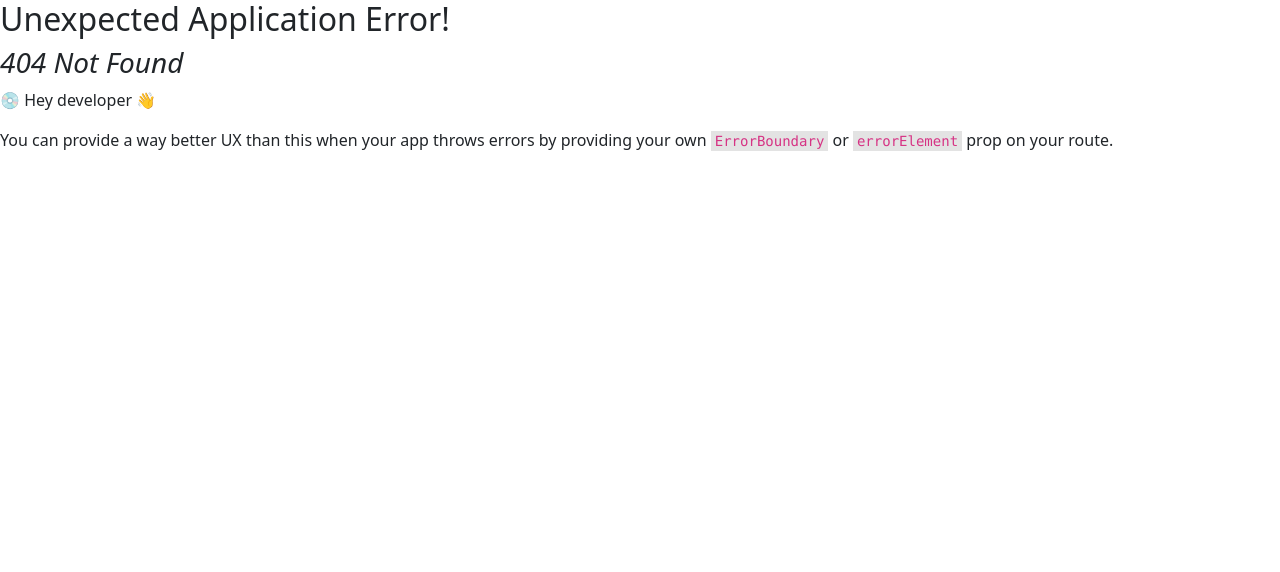
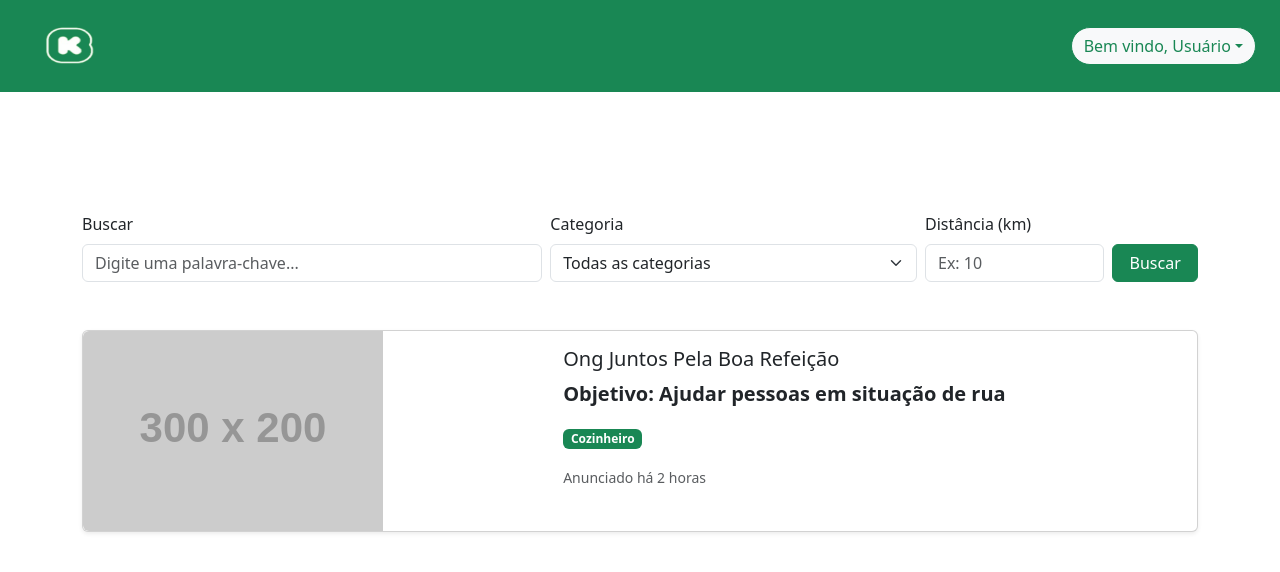
Before and after one commit to AlissonMartin/ong-client, a React (Vite) app: page /ongPage in a window 1280 px wide. Before the commit this address had no page. Shown: the top 572 px of the page. Built offline with nearby package versions, Linux system fonts and the light colour scheme.

Commit message:
pagina para mostrar as ongs

```diff
--- a/src/main.jsx
+++ b/src/main.jsx
@@ -6,6 +6,7 @@ import Login from './pages/Login';
 import { createBrowserRouter, RouterProvider } from "react-router-dom";
 import './index.scss'
 import Cadastro from './pages/Cadastro';
+import OngPage from './pages/OngPage';
 import EditUsu from './pages/user/EditUsu';
 import ShowUsu from './pages/user/ShowUsu';
 import EditOng from './pages/ong/EditOng';
@@ -44,6 +45,10 @@ const router = createBrowserRouter([
     path: "/showOng",
     element: <ShowOng />,
   },
+  {
+    path: "/ongPage",
+    element: <OngPage />,
+  },
 ]);
 
 createRoot(document.getElementById('root')).render(
--- /dev/null
+++ b/src/pages/OngPage.jsx
@@ -0,0 +1,93 @@
+import HeaderLog from "../components/HeaderLog";
+import React, { useState } from 'react';
+
+function OngPage() {
+
+    const [keyword, setKeyword] = useState('');
+    const [category, setCategory] = useState('');
+    const [distance, setDistance] = useState('');
+
+    const handleSubmit = (e) => {
+        e.preventDefault();
+        onSearch({ keyword, category, distance });
+    }
+
+    return (
+        <div>
+            <HeaderLog />
+            <div class="py-5"></div>
+
+            <form className="container my-4" onSubmit={handleSubmit}>
+                <div className="row g-2 align-items-end">
+                    {/* Campo de pesquisa */}
+                    <div className="col-md-5">
+                        <label className="form-label">Buscar</label>
+                        <input
+                            type="text"
+                            className="form-control"
+                            placeholder="Digite uma palavra-chave..."
+                            value={keyword}
+                            onChange={(e) => setKeyword(e.target.value)}
+                        />
+                    </div>
+
+                    {/* Seleção de categoria */}
+                    <div className="col-md-4">
+                        <label className="form-label">Categoria</label>
+                        <select
+                            className="form-select"
+                            value={category}
+                            onChange={(e) => setCategory(e.target.value)}
+                        >
+                            <option value="">Todas as categorias</option>
+                            <option value="eletronicos">Eletrônicos</option>
+                            <option value="roupas">Roupas</option>
+                            <option value="moveis">Móveis</option>
+                            <option value="imoveis">Imóveis</option>
+                        </select>
+                    </div>
+
+                    {/* Campo de distância */}
+                    <div className="col-md-2">
+                        <label className="form-label">Distância (km)</label>
+                        <input
+                            type="number"
+                            className="form-control"
+                            placeholder="Ex: 10"
+                            value={distance}
+                            onChange={(e) => setDistance(e.target.value)}
+                            min="0"
+                            step="5"
+                        />
+                    </div>
+
+                    {/* Botão */}
+                    <div className="col-md-1 d-grid">
+                        <button type="submit" className="btn btn-success">Buscar</button>
+                    </div>
+                </div>
+            </form>
+            <div class="container my-5">
+                <div class="card shadow-sm">
+                    <div class="row g-0">
+                        <div class="col-md-5">
+                            <img src="https://placehold.co/300x200" alt="Ong" class="img-fluid rounded-start" />
+                        </div>
+                        <div class="col-md-7">
+                            <div class="card-body">
+                                <h5 class="card-title">Ong Juntos Pela Boa Refeição</h5>
+                                <p class="card-text fw-bold fs-5">Objetivo: Ajudar pessoas em situação de rua</p>
+                                <p class="card-text">
+                                    <span class="badge bg-success">Cozinheiro</span>
+                                </p>
+                                <p class="card-text"><small class="text-muted">Anunciado há 2 horas</small></p>
+                            </div>
+                        </div>
+                    </div>
+                </div>
+            </div>
+        </div>
+    );
+}
+
+export default OngPage;
```
